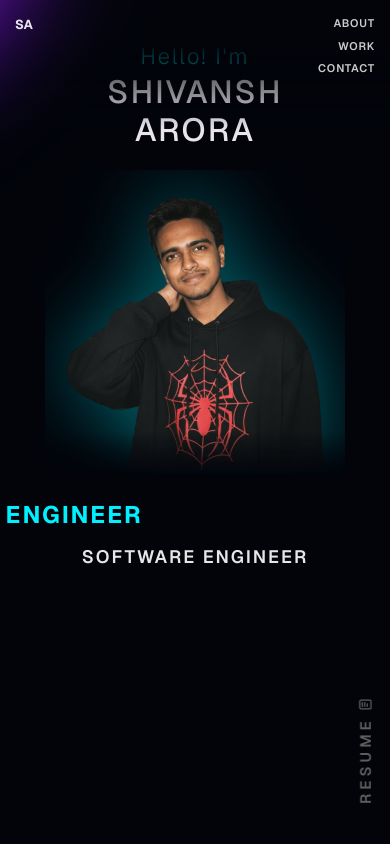
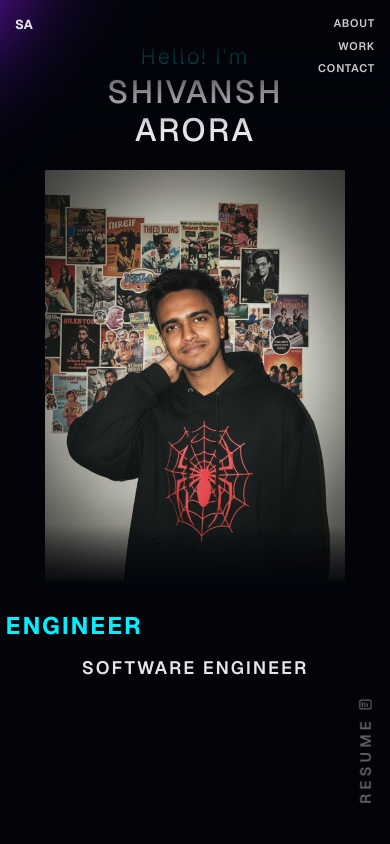
Before and after one commit to Shivansh191005/Portfolio-website, a React (Vite) app: page / in a window 390 px wide. Shown: the top 844 px of the page. Built offline with nearby package versions, Linux system fonts and the light colour scheme.

Commit message:
mobile changes

```diff
--- a/src/components/Landing.tsx
+++ b/src/components/Landing.tsx
@@ -31,7 +31,7 @@
           </div>
           {/* Mobile photo - shows only on mobile when 3D character is hidden */}
           <div className="mobile-photo">
-            <img src="/images/mypicnbg.png" alt="Redoyanul Haque" />
+            <img src="/images/mypic.jpeg" alt={config.developer.name} />
           </div>
         </div>
         {children}
```
